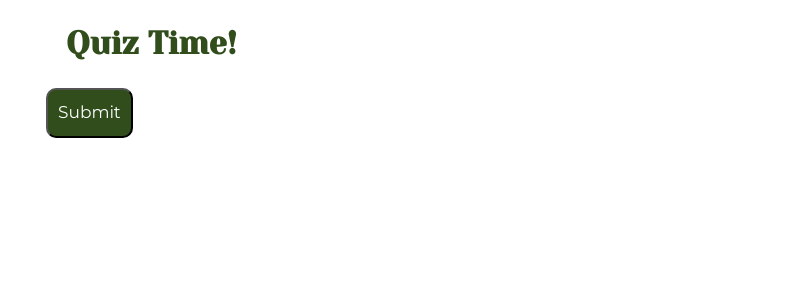
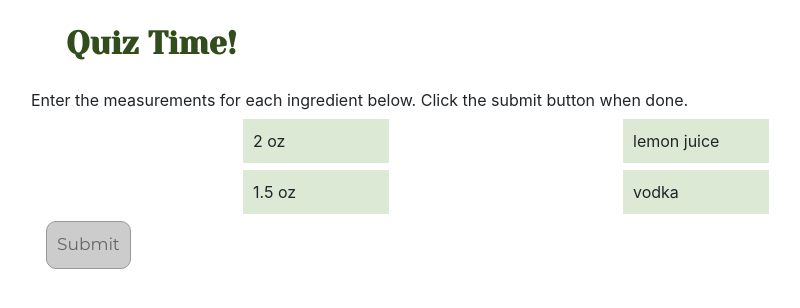
Before and after one commit to rfig1226/MartiniUIFinal, a Flask app: page /ingredients_quiz/1 in a window 1280 px wide. Shown: the part 74-382 px from the top of the page, without its empty margins (39-839 px from the left). Run offline with Flask 3, Linux system fonts and the light colour scheme; some libraries are stand-ins or nearby versions.

Commit message:
added very basic ingredients quiz

```diff
--- a/server.py
+++ b/server.py
@@ -22,6 +22,7 @@ with open(file_path, "r") as file:
 def welcome():
     return render_template("home.html", lessons=lessons)
 
+
 @app.route("/start")
 def start():
     return render_template("start.html", lessons=lessons)
@@ -44,12 +45,12 @@ def ingredients_quiz(recipe_id):
 
 @app.route("/recipe/<recipe_id>")
 def recipe(recipe_id):
-    return render_template("ingredients.html", recipe_id=recipe_id)
+    return render_template("recipe.html", recipe_id=recipe_id)
 
 
 @app.route("/recipe_quiz/<item_id>")
 def recipe_quiz(recipe_id):
-    return render_template("ingredients_quiz.html", recipe_id=recipe_id)
+    return render_template("recipe_quiz.html", recipe_id=recipe_id)
 
 
 # AJAX FUNCTIONS
--- a/static/ingredients_quiz.js
+++ b/static/ingredients_quiz.js
@@ -0,0 +1,124 @@
+$(document).ready(function () {
+  // Get the recipe_id from the URL
+  console.log("recipe id: " + recipe_id);
+
+  // Call the function to fetch recipe data when the page loads
+  fetchRecipeData(recipe_id);
+  let totalCount = 0;
+  let matchCount = 0;
+
+  // Function to fetch recipe data and update page content
+  function fetchRecipeData(recipe_id) {
+    $.ajax({
+      type: "POST",
+      url: "/load_recipe",
+      contentType: "application/json",
+      data: JSON.stringify({ item_id: recipe_id }),
+      dataType: "json", // Ensure you're expecting a JSON response
+      success: function (response) {
+        // Update page content with the fetched data
+        var recipeData = response.data;
+        updatePage(recipeData);
+      },
+      error: function (xhr, status, error) {
+        console.error("Error fetching recipe data:", error);
+      },
+    });
+  }
+
+  function updatePage(recipeData) {
+    $("#ingredient-title").text("How to Make a " + recipeData.recipe_name);
+    $(".measurements").empty();
+    $(".ingredient-target").empty();
+
+    // Add ingredients to the list
+    $.each(recipeData.ingredients, function (key, value) {
+      if ("amount" in value) {
+        let measurement = $(
+          `<div class="row drag-measurement">${value.amount}</div>`
+        );
+        let ingredientTarget = $(
+          `<div class="row drop-ingredient">${key}</div>`
+        );
+
+        $(".measurements").append(measurement);
+        $(".ingredient-target").append(ingredientTarget);
+      }
+    });
+
+    $(".drag-measurement").draggable({
+      revert: "invalid",
+    });
+
+    $(".drop-ingredient").droppable({
+      drop: function (event, ui) {
+        var draggable = ui.draggable;
+        var droppable = $(this);
+        var draggableText = draggable.text().trim();
+        var droppableText = droppable.text().trim();
+
+        ui.draggable.addClass("dropped");
+
+        draggable.css("background-color", "#314D1C");
+        draggable.css("color", "white");
+
+        // Append the draggable to the droppable
+        draggable.appendTo(droppable).css({
+          top: 0,
+          left: 0,
+          width: "100%", // Match the width of droppable
+          height: "100%", // Match the height of droppable
+        });
+
+        ui.draggable.draggable("disable");
+
+        // Check if the values are the same
+
+        let isCorrect =
+          draggableText === recipeData.ingredients[droppableText].amount;
+        if (isCorrect) {
+          matchCount++;
+        }
+        droppable.data("correct", isCorrect);
+        droppable.data("drop-name", droppableText);
+        droppable.data(
+          "drop-measure",
+          recipeData.ingredients[droppableText].amount
+        );
+        totalCount++;
+
+        var allDropped =
+          $(".drag-measurement.dropped").length ===
+          $(".drag-measurement").length;
+
+        // If all draggables are dropped, enable the submit button
+        $("#submit-quiz").prop("disabled", !allDropped);
+      },
+    });
+  }
+
+  // Redirect to ingredients page when the button is clicked
+  $("#submit-quiz").click(function () {
+    $(".ing-quiz-results").text("Results: " + matchCount + "/" + totalCount);
+    let goRecipeButton = $(
+      "<button class='button button-text' id='go-recipe-button'>Learn Recipe</button>"
+    );
+    $(".ing-quiz-footer").append(goRecipeButton);
+
+    $(".drop-ingredient").each(function () {
+      var droppable = $(this);
+      var isCorrect = droppable.data("correct");
+      var ingredient = droppable.data("drop-name");
+      var measure = droppable.data("drop-measure");
+
+      var full_ing = `<br>${ingredient}: ${measure}`;
+      droppable.css("background-color", isCorrect ? "#4CAF50" : "#F44336");
+      var text = (isCorrect ? "Correct!" : "Incorrect!") + full_ing;
+      droppable.html(text);
+    });
+  });
+
+  $(document).on("click", "#go-recipe-button", function () {
+    window.location.href = "/recipe/" + recipe_id;
+  });
+});
--- a/static/main.css
+++ b/static/main.css
@@ -151,3 +151,28 @@
 .ingredient-item:hover .ingredient-tooltip {
     display: block; /* Show the tooltip */
 }
+
+.drag-measurement {
+    background-color: #DCE9D5;
+    margin: 7px;
+    padding: 10px;
+}
+
+.drop-ingredient {
+    background-color: #DCE9D5;
+    margin: 7px;
+    padding: 10px;
+}
+
+.ing-quiz-results {
+    margin: 20px;
+    text-align: center;
+    font-size: 28px;
+}
+
+button:disabled {
+    background-color: #cccccc; /* Gray background to indicate it's disabled */
+    color: #666666; /* Darker text color for better contrast */
+    cursor: not-allowed; /* Cursor indicates that the button is not clickable */
+    border: 1px solid #999999; /* Optional: change the border color */
+  }
--- a/templates/ingredients_quiz.html
+++ b/templates/ingredients_quiz.html
@@ -13,7 +13,20 @@
   <div id="ingred-quiz-title" class="main-text main-text-padding">
     Quiz Time!
   </div>
-  <button class="button button-text" id="move-to-ingred-quiz">Submit</button>
+  <div class="row quiz-question">
+    Enter the measurements for each ingredient below. Click the submit button
+    when done.
+  </div>
+  <div class="row test-ingred">
+    <div class="col-md-2"></div>
+    <div class="col-md-2 measurements"></div>
+    <div class="col-md-2"></div>
+    <div class="col-md-2 ingredient-target"></div>
+  </div>
+  <div class="ing-quiz-footer">
+    <button class="button button-text" id="submit-quiz" disabled>Submit</button>
+    <div class="ing-quiz-results"></div>
+  </div>
 </div>
 
 {% endblock %}
```
